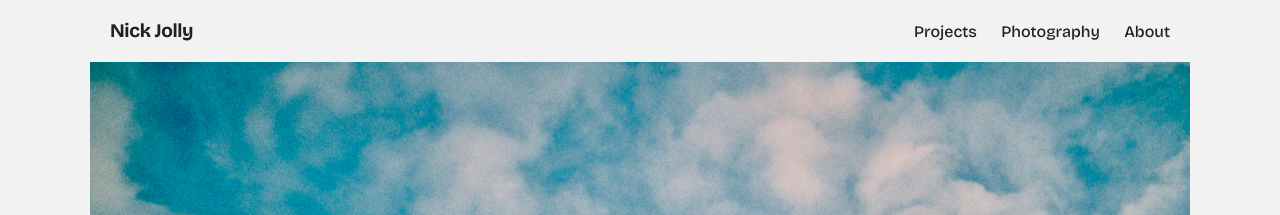
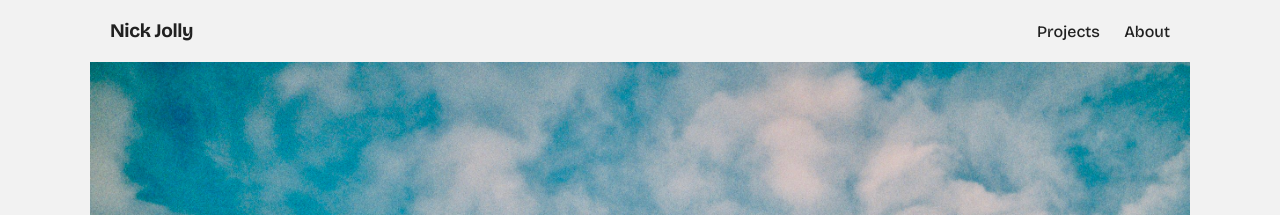
Before and after one commit to nick-jolly/nick-jolly.github.io, a Jekyll site: the page built from index.html, in a window 1280 px wide and 900 px high. Shown: the top 215 px of the window. Built offline with Jekyll 4.4.1, drawn with Linux system fonts in a browser that asks for light colours; some of the changed text lies outside the part shown.

Commit message:
hide gallery

```diff
--- a/_includes/header.html
+++ b/_includes/header.html
@@ -3,7 +3,7 @@
     <a class="brand" href="{{ '/' | relative_url }}">{{ site.title }}</a>
     <nav aria-label="Primary">
       <a href="{{ '/projects/' | relative_url }}" {% if page.url contains '/projects' %}aria-current="page"{% endif %}>Projects</a>
-      <a href="{{ '/gallery/' | relative_url }}" {% if page.url contains '/gallery' %}aria-current="page"{% endif %}>Photography</a>
+      <!-- <a href="{{ '/gallery/' | relative_url }}" {% if page.url contains '/gallery' %}aria-current="page"{% endif %}>Photography</a> -->
       <a href="{{ '/about/' | relative_url }}" {% if page.url contains '/about' %}aria-current="page"{% endif %}>About</a>
     </nav>
   </div>
--- a/index.html
+++ b/index.html
@@ -12,11 +12,11 @@
   {% include project-list.html limit=3 %}
 </section>
 
-<section class="wrap block">
+<!-- <section class="wrap block">
   <div class="block-head"><h2>Photography</h2><a href="{{ '/gallery/' | relative_url }}">Open gallery</a></div>
   <div class="strip">
     {% for ph in site.data.photos limit:4 %}
       <a href="{{ '/gallery/' | relative_url }}"><img src="{{ ph.file | relative_url }}" alt="{{ ph.alt }}" width="{{ ph.w }}" height="{{ ph.h }}" loading="lazy"></a>
     {% endfor %}
   </div>
-</section>
+</section> -->
```
